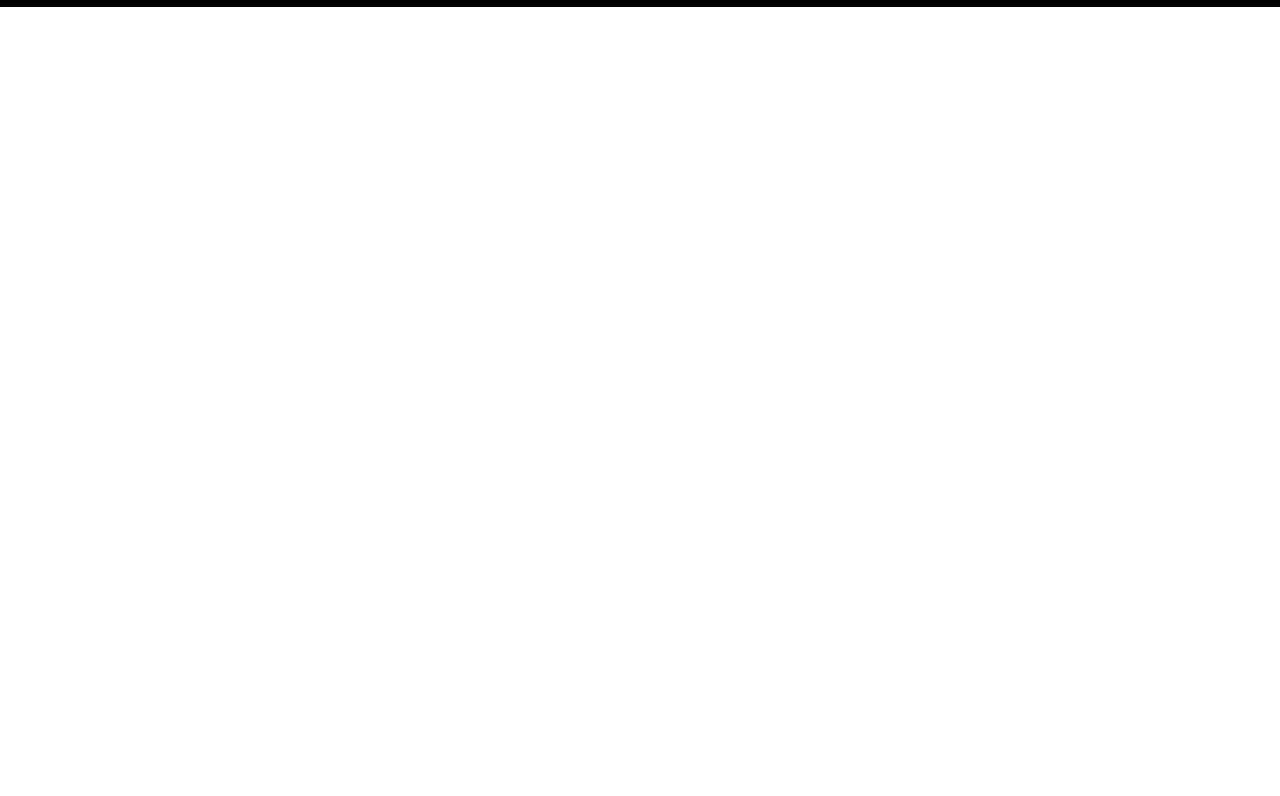
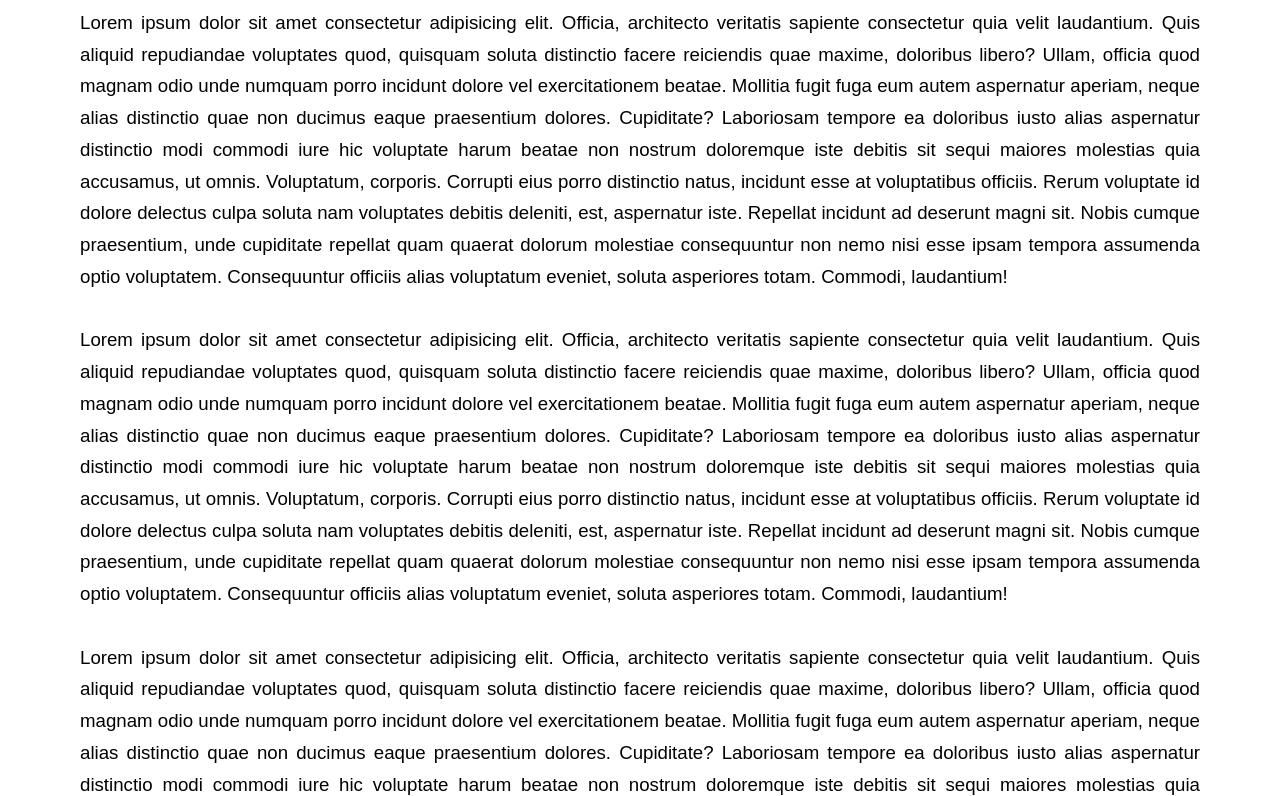
Before and after one commit to airellzulkarnain/TugasGit, a plain HTML site: page index.html in a window 1280 px wide. Shown: the part 73-869 px from the top of the page. Before the commit the page ends 800 px from the top, so only its background shows below. Drawn offline with Linux system fonts and the light colour scheme.

Commit message:
adding article

```diff
--- a/index.html
+++ b/index.html
@@ -13,7 +13,23 @@
     </div>
     <div class="container">
         <div class="content">
-
+            Lorem ipsum dolor sit amet consectetur adipisicing elit. Officia, architecto veritatis sapiente consectetur quia velit laudantium. Quis aliquid repudiandae voluptates quod, quisquam soluta distinctio facere reiciendis quae maxime, doloribus libero?
+            Ullam, officia quod magnam odio unde numquam porro incidunt dolore vel exercitationem beatae. Mollitia fugit fuga eum autem aspernatur aperiam, neque alias distinctio quae non ducimus eaque praesentium dolores. Cupiditate?
+            Laboriosam tempore ea doloribus iusto alias aspernatur distinctio modi commodi iure hic voluptate harum beatae non nostrum doloremque iste debitis sit sequi maiores molestias quia accusamus, ut omnis. Voluptatum, corporis.
+            Corrupti eius porro distinctio natus, incidunt esse at voluptatibus officiis. Rerum voluptate id dolore delectus culpa soluta nam voluptates debitis deleniti, est, aspernatur iste. Repellat incidunt ad deserunt magni sit.
+            Nobis cumque praesentium, unde cupiditate repellat quam quaerat dolorum molestiae consequuntur non nemo nisi esse ipsam tempora assumenda optio voluptatem. Consequuntur officiis alias voluptatum eveniet, soluta asperiores totam. Commodi, laudantium!
+            <br><br>
+            Lorem ipsum dolor sit amet consectetur adipisicing elit. Officia, architecto veritatis sapiente consectetur quia velit laudantium. Quis aliquid repudiandae voluptates quod, quisquam soluta distinctio facere reiciendis quae maxime, doloribus libero?
+            Ullam, officia quod magnam odio unde numquam porro incidunt dolore vel exercitationem beatae. Mollitia fugit fuga eum autem aspernatur aperiam, neque alias distinctio quae non ducimus eaque praesentium dolores. Cupiditate?
+            Laboriosam tempore ea doloribus iusto alias aspernatur distinctio modi commodi iure hic voluptate harum beatae non nostrum doloremque iste debitis sit sequi maiores molestias quia accusamus, ut omnis. Voluptatum, corporis.
+            Corrupti eius porro distinctio natus, incidunt esse at voluptatibus officiis. Rerum voluptate id dolore delectus culpa soluta nam voluptates debitis deleniti, est, aspernatur iste. Repellat incidunt ad deserunt magni sit.
+            Nobis cumque praesentium, unde cupiditate repellat quam quaerat dolorum molestiae consequuntur non nemo nisi esse ipsam tempora assumenda optio voluptatem. Consequuntur officiis alias voluptatum eveniet, soluta asperiores totam. Commodi, laudantium!
+            <br><br>
+            Lorem ipsum dolor sit amet consectetur adipisicing elit. Officia, architecto veritatis sapiente consectetur quia velit laudantium. Quis aliquid repudiandae voluptates quod, quisquam soluta distinctio facere reiciendis quae maxime, doloribus libero?
+            Ullam, officia quod magnam odio unde numquam porro incidunt dolore vel exercitationem beatae. Mollitia fugit fuga eum autem aspernatur aperiam, neque alias distinctio quae non ducimus eaque praesentium dolores. Cupiditate?
+            Laboriosam tempore ea doloribus iusto alias aspernatur distinctio modi commodi iure hic voluptate harum beatae non nostrum doloremque iste debitis sit sequi maiores molestias quia accusamus, ut omnis. Voluptatum, corporis.
+            Corrupti eius porro distinctio natus, incidunt esse at voluptatibus officiis. Rerum voluptate id dolore delectus culpa soluta nam voluptates debitis deleniti, est, aspernatur iste. Repellat incidunt ad deserunt magni sit.
+            Nobis cumque praesentium, unde cupiditate repellat quam quaerat dolorum molestiae consequuntur non nemo nisi esse ipsam tempora assumenda optio voluptatem. Consequuntur officiis alias voluptatum eveniet, soluta asperiores totam. Commodi, laudantium!
         </div>
     </div>
     <div class="footer"></div>
--- a/style.css
+++ b/style.css
@@ -1,8 +1,12 @@
-body {
+* {
     margin: 0;
     padding: 0;
+}
+
+body {
     font-family: Arial, Helvetica, sans-serif;
-    font-size: 16px;
+    font-size: 14pt;
+    line-height: 1.7;
 }
 
 body div.header {
@@ -13,3 +17,5 @@ body div.header {
     text-transform: uppercase;
     width: 100%;
 }
+
+body div.container {padding: 80px; text-align: justify;}
```
